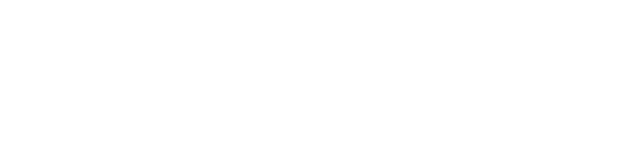
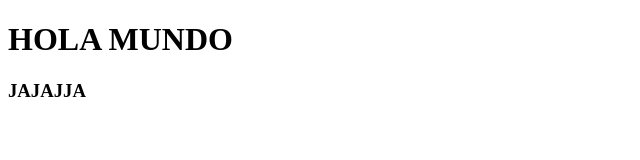
Before and after one commit to agarsan2402/vscode_git, a plain HTML site: page index.html in a window 1280 px wide. Shown: the whole page, without its empty margins (0-640 px from the left). Drawn offline with Linux system fonts and the light colour scheme.

Commit message:
commit inicial

```diff
--- a/index.html
+++ b/index.html
@@ -4,9 +4,10 @@
     <meta charset="UTF-8">
     <meta name="viewport" content="width=device-width, initial-scale=1.0">
     <title>Git VSCODE</title>
-    <title>Git VSCODE</title>
+    <h1>HOLA MUNDO</h1>
 </head>
+
 <body>
-
+    <h3>JAJAJJA</h3>
 </body>
 </html>
```
